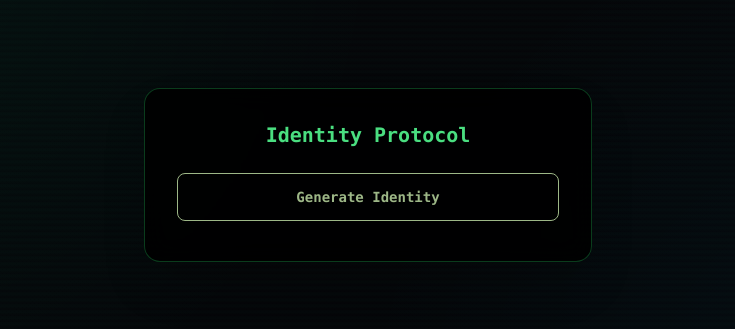
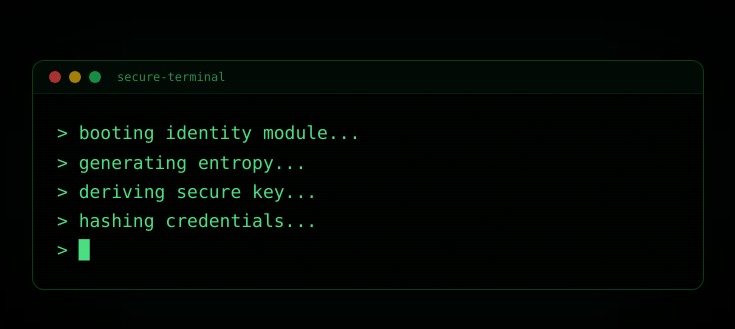
Before and after one commit to clerkalmesh/nymousechat, a React (Vite) app: page /signup in a window 1280 px wide. Shown: the part 225-554 px from the top of the page, without its empty margins (272-1007 px from the left). Built offline with nearby package versions, Linux system fonts and the light colour scheme; no server answers.

Commit message:
mesh update ssk'

```diff
--- a/src/pages/SignUpPage.jsx
+++ b/src/pages/SignUpPage.jsx
@@ -1,4 +1,4 @@
-import React, { useState, useEffect } from "react";
+import React, { useState } from "react";
 import { useNavigate } from "react-router-dom";
 import useAuthStore from "../store/useAuthStore";
 import TerminalAnimation from "../components/TerminalAnimation";
@@ -7,45 +7,29 @@ const SignUpPage = () => {
   const navigate = useNavigate();
   const { signup, signupData, clearSignupData } = useAuthStore();
 
-  const [step, setStep] = useState(1);
-  const [showAnimation, setShowAnimation] = useState(false);
-  const [isGenerating, setIsGenerating] = useState(false);
+  const [showAnimation, setShowAnimation] = useState(true);
+  const [isGenerating, setIsGenerating] = useState(true);
   const [error, setError] = useState("");
-  const [executionLogs, setExecutionLogs] = useState([]);
 
-  const handleGenerate = () => {
-    setError("");
-    setShowAnimation(true);
-    setIsGenerating(true);
-    setExecutionLogs(["> initializing identity protocol..."]);
+  const handleAnimationComplete = async () => {
+    // Animation selesai, baru generate identity
+    try {
+      const data = await signup();
+      setIsGenerating(false);
+      // Copy otomatis
+      if (data?.secretKey) navigator.clipboard.writeText(data.secretKey);
+    } catch (err) {
+      console.error(err);
+      setError("Gagal membuat identitas.");
+      setIsGenerating(false);
+    }
+    setShowAnimation(false);
   };
 
-  const handleAnimationComplete = async () => {
-    setShowAnimation(false);
-    setExecutionLogs((prev) => [...prev, "> generating secret key..."]);
-
-    try {
-      const data = await signup();
-
-      setExecutionLogs((prev) => [
-        ...prev,
-        "> secret key generated.",
-        "> identity created successfully."
-      ]);
-
-      setStep(2);
-
-      // Copy otomatis
-      if (data?.secretKey) {
-        navigator.clipboard.writeText(data.secretKey);
-      }
-    } catch (err) {
-      console.error(err);
-      setError("Failed to generate identity");
-      setExecutionLogs((prev) => [...prev, "> generation failed."]);
-    } finally {
-      setIsGenerating(false);
-    }
+  const copyToClipboard = () => {
+    if (!signupData?.secretKey) return;
+    navigator.clipboard.writeText(signupData.secretKey);
+    alert("Secret key disalin");
   };
 
   const downloadSecretKey = () => {
@@ -61,89 +45,46 @@ const SignUpPage = () => {
     URL.revokeObjectURL(url);
   };
 
-  const continueToSystem = () => {
+  const enterSystem = () => {
     clearSignupData();
     navigate("/");
   };
 
-  // Optional: auto continue 3 detik
-  useEffect(() => {
-    if (step === 2 && signupData?.secretKey) {
-      const timer = setTimeout(() => continueToSystem(), 3000);
-      return () => clearTimeout(timer);
-    }
-  }, [step, signupData]);
+  return (
+    <div className="min-h-screen bg-black flex items-center justify-center font-mono relative overflow-hidden">
+      {/* Terminal Animation */}
+      {showAnimation && <TerminalAnimation onComplete={handleAnimationComplete} />}
 
-  /* EXECUTION SCREEN */
-  if (isGenerating) {
-    return (
-      <div className="fixed inset-0 bg-black flex items-center justify-center font-mono text-green-400">
-        <div className="relative w-full max-w-2xl mx-4">
-          <div className="absolute inset-0 bg-green-500/5 blur-3xl"></div>
-          <div className="relative bg-black border border-green-500/30 rounded-xl shadow-2xl overflow-hidden">
-            <div className="flex items-center gap-2 px-4 py-2 border-b border-green-500/10 bg-green-500/5">
-              <div className="w-3 h-3 rounded-full bg-red-500/70"></div>
-              <div className="w-3 h-3 rounded-full bg-yellow-500/70"></div>
-              <div className="w-3 h-3 rounded-full bg-green-500/70"></div>
-              <div className="ml-2 text-xs text-green-400/60">identity-terminal</div>
-            </div>
-            <div className="relative p-6">
-              <pre className="whitespace-pre-wrap leading-relaxed">
-                {executionLogs.join("\n")}
-                <span className="terminal-cursor">█</span>
-              </pre>
-            </div>
-          </div>
-        </div>
-      </div>
-    );
-  }
-
-  /* NORMAL UI */
-  return (
-    <div className="min-h-screen bg-black text-green-400 flex items-center justify-center font-mono relative overflow-hidden">
-      <div className="matrix-bg absolute inset-0"></div>
-
-      <div className="card w-full max-w-md bg-black/90 backdrop-blur-md shadow-2xl border border-green-500/30 relative z-10">
-        <div className="card-body">
+      {!showAnimation && signupData && (
+        <div className="card w-full max-w-md bg-black/90 backdrop-blur-md shadow-2xl border border-red-500/30 relative z-10">
+          <div className="card-body text-red-500">
             <h2 className="text-xl font-bold text-center mb-4">Identity Protocol</h2>
 
-          {step === 1 && (
-            <>
-              <button
-                onClick={handleGenerate}
-                className="btn btn-outline btn-success w-full mb-2"
-              >
-                {isGenerating ? "Generating..." : "Generate Identity"}
+            <pre className="whitespace-pre-wrap leading-relaxed text-red-400 bg-black p-2 rounded border border-red-500 mb-2 break-all">
+              Anonymous ID: {signupData.anonymousId}
+              {"\n"}Secret Key: {signupData.secretKey}
+            </pre>
+
+            <div className="flex gap-2 mb-2">
+              <button onClick={copyToClipboard} className="btn btn-xs btn-error">
+                Copy Key
               </button>
-              {error && <div className="alert alert-error">{error}</div>}
-            </>
-          )}
-
-          {step === 2 && signupData && (
-            <>
-              <p className="text-green-400 text-center mb-2">ACCESS GRANTED</p>
-              <p className="text-sm break-all bg-black p-2 rounded border border-green-500 mb-2">
-                Anonymous ID: {signupData.anonymousId}<br />
-                Display Name: {signupData.displayName}
-              </p>
-
-              <div className="flex gap-2">
-                <button onClick={downloadSecretKey} className="btn btn-xs btn-success">
+              <button onClick={downloadSecretKey} className="btn btn-xs btn-error">
                 Download Key
               </button>
-                <button onClick={continueToSystem} className="btn btn-xs btn-success">
+              <button onClick={enterSystem} className="btn btn-xs btn-error">
                 Continue
               </button>
             </div>
 
-              <p className="text-xs mt-2 text-green-300">
-                SecretKey copied to clipboard automatically
+            <p className="text-xs text-red-300">
+              SecretKey sudah otomatis disalin ke clipboard
             </p>
-            </>
-          )}
+
+            {error && <div className="alert alert-error mt-2">{error}</div>}
           </div>
         </div>
+      )}
     </div>
   );
 };
```
Lines whose indentation alone changed are shown as unchanged.
